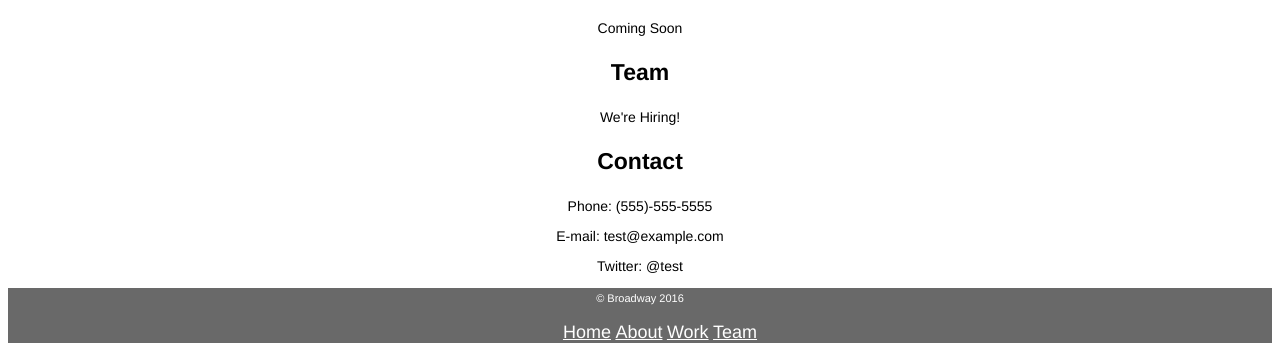
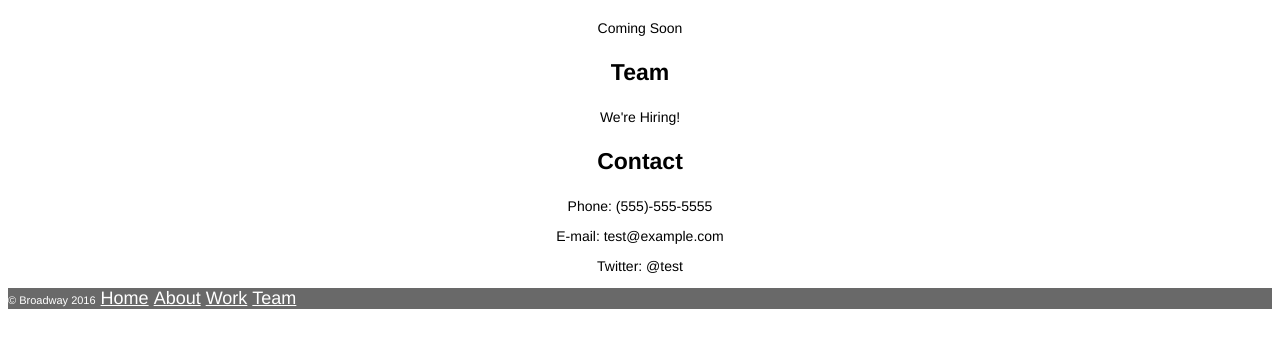
Before and after one commit to chrisgrazioli/Broadway, a plain HTML site: page index.html in a window 1280 px wide. Shown: the part 1726-2085 px from the top of the page. After the commit the page ends 2049 px from the top, so only its background shows below. Drawn offline with Linux system fonts and the light colour scheme.

Commit message:
changed css/html to have footer nav inside of a <p> tag instead of <ul>, have to add padding-left this way

```diff
--- a/index.html
+++ b/index.html
@@ -46,13 +46,7 @@
 
 
   <div id="footer">
-    <span>&copy; Broadway 2016</span>
-    <ul>
-      <li><a href="#">Home</a></li>
-      <li><a href="#">About</a></li>
-      <li><a href="#">Work</a></li>
-      <li><a href="#">Team</a></li>
-    </ul>
+    <p><span>&copy; Broadway 2016</span><a href="#">Home</a><a href="#">About</a><a href="#">Work</a><a href="#">Team</a></p>
   </div>
   </body>
 </html>
--- a/resources/css/style.css
+++ b/resources/css/style.css
@@ -44,17 +44,15 @@ p{
 #footer{
   background-color: dimgray;
 }
+#footer p{
+  text-align:left;
+}
 #footer span{
-  text-align:left;
   font-size: 11px;
   color:white;
 }
 #footer a{
   color:white;
   font-size:18px;
+  padding-left: 5px;
 }
-#footer li{
-  text-align:left;
-  display: inline;
-  list-style: none;
-}
```
